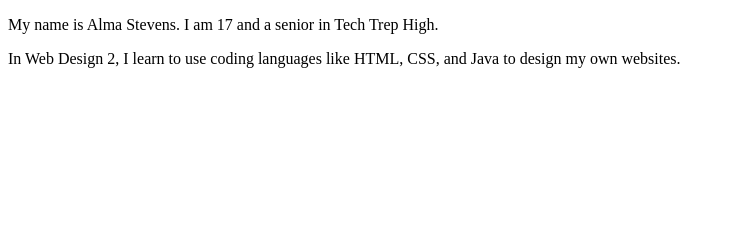
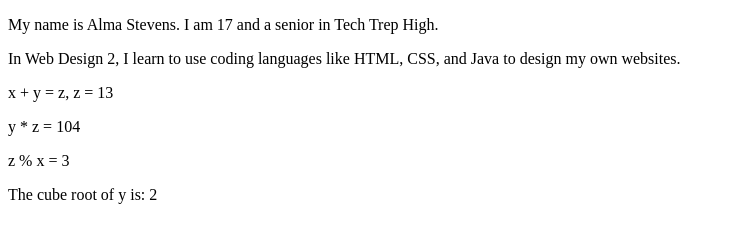
Before and after one commit to Audio-Ninja/Code-Git-Test, a plain HTML site: page firstjava.html in a window 1280 px wide. Shown: the whole page, without its empty margins (0-735 px from the left). Drawn offline with Linux system fonts and the light colour scheme.

Commit message:
Math code

```diff
--- a/firstjava.html
+++ b/firstjava.html
@@ -3,9 +3,20 @@
     <body>
         <p id="first">My Name</p>
         <P id="second">About the Class</P>
+        <p id="math"></p>
+        <p id="mult"></p>
+        <p id="mod"></p>
+        <p id="sqrt"></p>
         <script>
+            let x = 5, y = 8;
+            let z = x + y;
             document.getElementById("first").innerHTML = "My name is Alma Stevens. I am 17 and a senior in Tech Trep High.";
             document.getElementById("second").innerHTML = "In Web Design 2, I learn to use coding languages like HTML, CSS, and Java to design my own websites."
+            document.getElementById("math").innerHTML = "x + y = z, z = " + z;
+            document.getElementById("mult").innerHTML = "y * z = " + y * z;
+            document.getElementById("mod").innerHTML = "z % x = " + z % x;
+            document.getElementById("sqrt").innerHTML = "The cube root of y is: " + Math.cbrt(y);
+
         </script>
     </body>
 </html>
```
